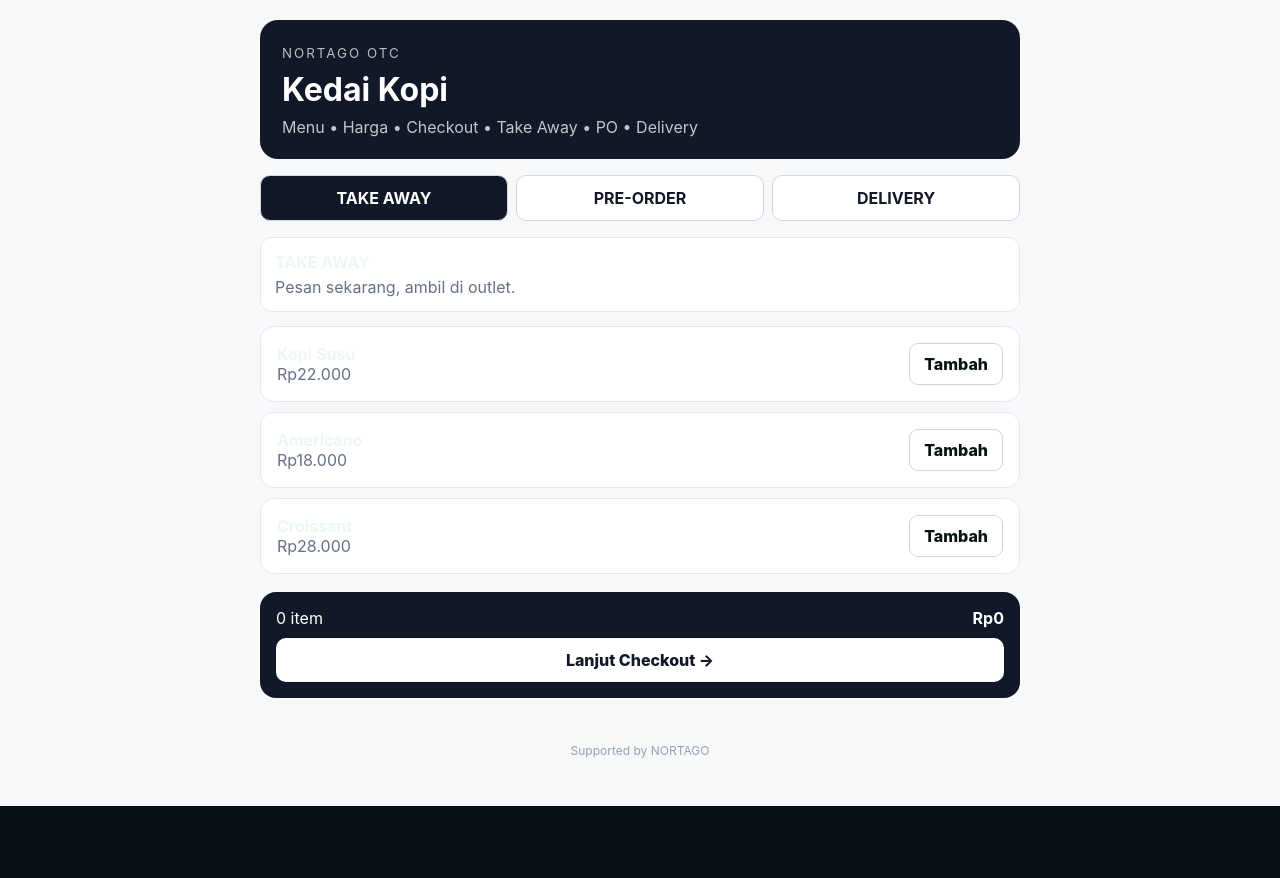
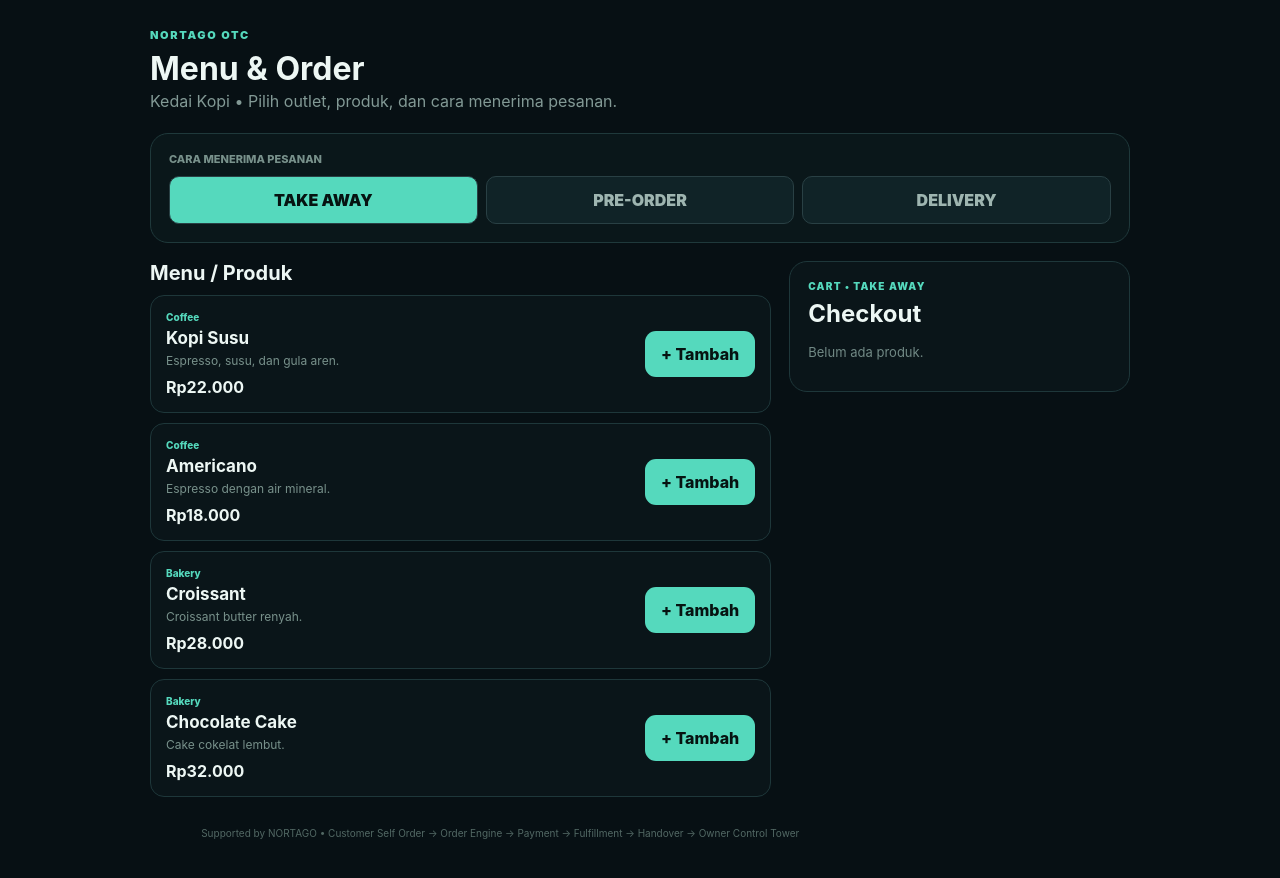
Before and after one commit to adiaris2022-rgb/tjsl-impact-control-tower, a Next.js app: page /otc in a window 1280 px wide. Shown: the top 878 px of the page. Before the commit the page ends 806 px from the top, so only its background shows below. Built offline with nearby package versions, Linux system fonts and the light colour scheme.

Commit message:
feat: expand OTC menu and checkout flow

```diff
--- a/app/otc/page.tsx
+++ b/app/otc/page.tsx
@@ -1,12 +1,118 @@
 "use client";
-import {useState} from "react";
-const products: Array<[string, number]> = [["Kopi Susu",22000],["Americano",18000],["Croissant",28000]];
-export default function OTC(){const [mode,setMode]=useState("TAKE AWAY"); const [cart,setCart]=useState<Record<number,number>>({});
-const add=(i:number)=>setCart(c=>({...c,[i]:(c[i]||0)+1})); const count=Object.values(cart).reduce((a,b)=>a+b,0); const total=products.reduce((s,p,i)=>s+p[1]*(cart[i]||0),0);
-return <main style={{minHeight:"100vh",background:"#f7f8fa",padding:20,fontFamily:"Inter,system-ui,sans-serif"}}><div style={{maxWidth:760,margin:"0 auto"}}>
-<header style={{background:"#111827",color:"#fff",padding:22,borderRadius:18}}><small style={{letterSpacing:2,opacity:.7}}>NORTAGO OTC</small><h1 style={{margin:"8px 0"}}>Kedai Kopi</h1><div style={{opacity:.75}}>Menu • Harga • Checkout • Take Away • PO • Delivery</div></header>
-<div style={{display:"grid",gridTemplateColumns:"repeat(3,1fr)",gap:8,margin:"16px 0"}}>{["TAKE AWAY","PRE-ORDER","DELIVERY"].map(x=><button key={x} onClick={()=>setMode(x)} style={{padding:12,borderRadius:10,border:"1px solid #d0d5dd",background:mode===x?"#111827":"#fff",color:mode===x?"#fff":"#111827",fontWeight:700}}>{x}</button>)}</div>
-<div style={{background:"#fff",padding:14,borderRadius:12,border:"1px solid #e4e7ec",marginBottom:14}}><b>{mode}</b><div style={{color:"#667085",marginTop:5}}>{mode==="TAKE AWAY"?"Pesan sekarang, ambil di outlet.":mode==="PRE-ORDER"?"Pilih jadwal pickup untuk pesanan mendatang.":"Pesan sekarang, siapkan untuk diserahkan ke kurir pihak ketiga."}</div></div>
-{products.map((p,i)=><div key={i} style={{background:"#fff",padding:16,margin:"10px 0",border:"1px solid #e4e7ec",borderRadius:14,display:"flex",justifyContent:"space-between",alignItems:"center"}}><div><strong>{p[0]}</strong><div style={{color:"#667085"}}>Rp{p[1].toLocaleString("id-ID")}</div></div><button onClick={()=>add(i)} style={{padding:"10px 14px",borderRadius:9,border:"1px solid #d0d5dd",background:"#fff"}}>Tambah</button></div>)}
-<section style={{marginTop:18,padding:16,background:"#111827",color:"#fff",borderRadius:16}}><div style={{display:"flex",justifyContent:"space-between"}}><span>{count} item</span><strong>Rp{total.toLocaleString("id-ID")}</strong></div><a href={count?`/otc/checkout?mode=${encodeURIComponent(mode)}`:"#"} style={{display:"block",textAlign:"center",marginTop:10,padding:12,borderRadius:10,background:"#fff",color:"#111827",textDecoration:"none",fontWeight:800}}>Lanjut Checkout →</a></section>
-<footer style={{marginTop:45,textAlign:"center",fontSize:12,color:"#98a2b3"}}>Supported by NORTAGO</footer></div></main>}
+
+import { useMemo, useState } from "react";
+
+type Mode = "TAKE AWAY" | "PRE-ORDER" | "DELIVERY";
+type Product = { id: number; name: string; category: string; price: number; description: string };
+
+const products: Product[] = [
+  { id: 1, name: "Kopi Susu", category: "Coffee", price: 22000, description: "Espresso, susu, dan gula aren." },
+  { id: 2, name: "Americano", category: "Coffee", price: 18000, description: "Espresso dengan air mineral." },
+  { id: 3, name: "Croissant", category: "Bakery", price: 28000, description: "Croissant butter renyah." },
+  { id: 4, name: "Chocolate Cake", category: "Bakery", price: 32000, description: "Cake cokelat lembut." }
+];
+
+const money = (n: number) => "Rp" + n.toLocaleString("id-ID");
+
+export default function OTCMiniApp() {
+  const [mode, setMode] = useState<Mode>("TAKE AWAY");
+  const [cart, setCart] = useState<Record<number, number>>({});
+  const [checkedOut, setCheckedOut] = useState(false);
+
+  const count = Object.values(cart).reduce((a, b) => a + b, 0);
+  const subtotal = useMemo(
+    () => products.reduce((sum, p) => sum + p.price * (cart[p.id] || 0), 0),
+    [cart]
+  );
+
+  const add = (id: number) => {
+    setCart(c => ({ ...c, [id]: (c[id] || 0) + 1 }));
+    setCheckedOut(false);
+  };
+
+  const remove = (id: number) => {
+    setCart(c => {
+      const next = { ...c };
+      if ((next[id] || 0) <= 1) delete next[id];
+      else next[id] -= 1;
+      return next;
+    });
+  };
+
+  return (
+    <main style={{ minHeight: "100vh", background: "#071014", color: "#edf7f4", padding: "28px 18px", fontFamily: "Inter,system-ui,sans-serif" }}>
+      <div style={{ maxWidth: 980, margin: "0 auto" }}>
+        <header style={{ marginBottom: 22 }}>
+          <div style={{ color: "#55d9bd", fontSize: 11, fontWeight: 900, letterSpacing: ".15em" }}>NORTAGO OTC</div>
+          <h1 style={{ margin: "7px 0 3px", fontSize: 32 }}>Menu & Order</h1>
+          <p style={{ margin: 0, color: "#829995" }}>Kedai Kopi • Pilih outlet, produk, dan cara menerima pesanan.</p>
+        </header>
+
+        <section style={{ background: "#0a171a", border: "1px solid #1f393b", borderRadius: 18, padding: 18, marginBottom: 18 }}>
+          <div style={{ color: "#78918b", fontSize: 11, fontWeight: 800, marginBottom: 10 }}>CARA MENERIMA PESANAN</div>
+          <div style={{ display: "grid", gridTemplateColumns: "repeat(3,1fr)", gap: 8 }}>
+            {(["TAKE AWAY", "PRE-ORDER", "DELIVERY"] as Mode[]).map(m => (
+              <button key={m} onClick={() => { setMode(m); setCheckedOut(false); }}
+                style={{ background: mode === m ? "#55d9bd" : "#102327", color: mode === m ? "#061311" : "#9eb5b0", border: "1px solid #294044", padding: 13, borderRadius: 10, fontWeight: 900 }}>
+                {m}
+              </button>
+            ))}
+          </div>
+        </section>
+
+        <div style={{ display: "grid", gridTemplateColumns: "1.55fr .85fr", gap: 18 }}>
+          <section>
+            <h2 style={{ margin: "0 0 10px", fontSize: 20 }}>Menu / Produk</h2>
+            <div style={{ display: "grid", gap: 10 }}>
+              {products.map(p => (
+                <article key={p.id} style={{ background: "#0a1519", border: "1px solid #1e373a", borderRadius: 14, padding: 15, display: "flex", justifyContent: "space-between", gap: 15 }}>
+                  <div>
+                    <div style={{ color: "#55d9bd", fontSize: 10, fontWeight: 800 }}>{p.category}</div>
+                    <h3 style={{ margin: "5px 0", fontSize: 17 }}>{p.name}</h3>
+                    <p style={{ margin: 0, color: "#78918b", fontSize: 12 }}>{p.description}</p>
+                    <strong style={{ display: "block", marginTop: 9 }}>{money(p.price)}</strong>
+                  </div>
+                  <button onClick={() => add(p.id)} style={{ alignSelf: "center", minWidth: 72 }}>+ Tambah</button>
+                </article>
+              ))}
+            </div>
+          </section>
+
+          <aside style={{ background: "#0a1519", border: "1px solid #1e373a", borderRadius: 18, padding: 18, height: "fit-content" }}>
+            <div style={{ color: "#55d9bd", fontSize: 10, fontWeight: 900, letterSpacing: ".12em" }}>CART • {mode}</div>
+            <h2 style={{ margin: "7px 0 16px" }}>Checkout</h2>
+            {count === 0 ? <p style={{ color: "#718985", fontSize: 13 }}>Belum ada produk.</p> : <>
+              <div style={{ display: "grid", gap: 9 }}>
+                {products.filter(p => cart[p.id]).map(p => (
+                  <div key={p.id} style={{ display: "flex", justifyContent: "space-between", gap: 8, fontSize: 13 }}>
+                    <span>{p.name} × {cart[p.id]}</span><span>{money(p.price * cart[p.id])}</span>
+                  </div>
+                ))}
+              </div>
+              <div style={{ borderTop: "1px solid #20383a", marginTop: 15, paddingTop: 15, display: "flex", justifyContent: "space-between", fontWeight: 900 }}>
+                <span>Total</span><span>{money(subtotal)}</span>
+              </div>
+              <div style={{ display: "flex", gap: 7, flexWrap: "wrap", marginTop: 12 }}>
+                {products.filter(p => cart[p.id]).map(p => <button key={p.id} onClick={() => remove(p.id)} style={{ background: "transparent", color: "#9eb5b0", border: "1px solid #294044", padding: "7px 9px", fontSize: 10 }}>− {p.name}</button>)}
+              </div>
+              <div style={{ marginTop: 14, color: "#9bb3ad", fontSize: 12, lineHeight: 1.6 }}>
+                {mode === "PRE-ORDER" ? "📅 Checkout akan meminta tanggal & jam pickup." :
+                 mode === "DELIVERY" ? "📍 Checkout akan meminta alamat & catatan delivery. Kurir tetap pihak ketiga." :
+                 "🏪 Checkout untuk pickup segera di outlet."}
+              </div>
+              <button onClick={() => setCheckedOut(true)} style={{ width: "100%", marginTop: 15 }}>Lanjut Checkout</button>
+              {checkedOut && <div style={{ marginTop: 14, padding: 13, borderRadius: 12, background: "#102c26", border: "1px solid #2d6b5b", color: "#8fe1cd", fontSize: 12, lineHeight: 1.6 }}>
+                <strong>Checkout siap.</strong><br />
+                Customer → {mode === "PRE-ORDER" ? "jadwal pickup" : mode === "DELIVERY" ? "alamat delivery" : "pickup"} → pembayaran → order → digital receipt.
+              </div>}
+            </>}
+          </aside>
+        </div>
+
+        <footer style={{ marginTop: 30, color: "#526864", fontSize: 10 }}>
+          Supported by NORTAGO • Customer Self Order → Order Engine → Payment → Fulfillment → Handover → Owner Control Tower
+        </footer>
+      </div>
+    </main>
+  );
+}
```
